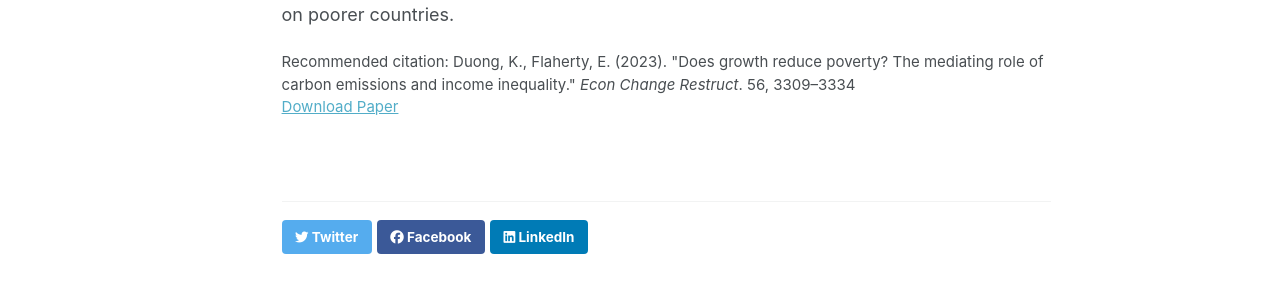
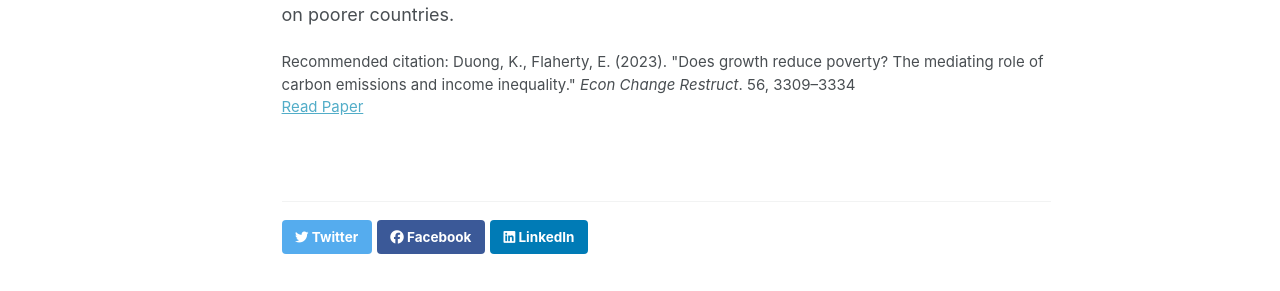
Before and after one commit to duongkhanhk29/duongkhanhk29.github.io, a Jekyll site: the page built from _publications/CLIMATEQUAL.md, in a window 1280 px wide and 1372 px high. Shown: the part 743-1034 px from the top of the window. Built offline with Jekyll 4.4.1, drawn with Linux system fonts in a browser that asks for light colours; some web fonts are replaced.

Commit message:
Update single.html

```diff
--- a/_layouts/single.html
+++ b/_layouts/single.html
@@ -48,9 +48,9 @@ layout: default
         {{ content }}
 
         {% if page.citation and page.paperurl and page.slidesurl %}
-          <p style="font-size: smaller">Recommended citation: {{ page.citation }}<br /><a href="{{ page.paperurl }}">Download Paper</a> | <a href="{{ page.slidesurl }}">Download Slides</a></p>
+          <p style="font-size: smaller">Recommended citation: {{ page.citation }}<br /><a href="{{ page.paperurl }}">Read Paper</a> | <a href="{{ page.slidesurl }}">Download Slides</a></p>
         {% elsif page.citation and page.paperurl %}
-          <p style="font-size: smaller">Recommended citation: {{ page.citation }}<br /><a href="{{ page.paperurl }}">Download Paper</a></p>
+          <p style="font-size: smaller">Recommended citation: {{ page.citation }}<br /><a href="{{ page.paperurl }}">Read Paper</a></p>
         {% elsif page.citation and page.slidesurl %}
           <p style="font-size: smaller">Recommended citation: {{ page.citation }}<br /><a href="{{ page.slidesurl }}">Download Slides</a></p>
         {% elsif page.citation %}
```
